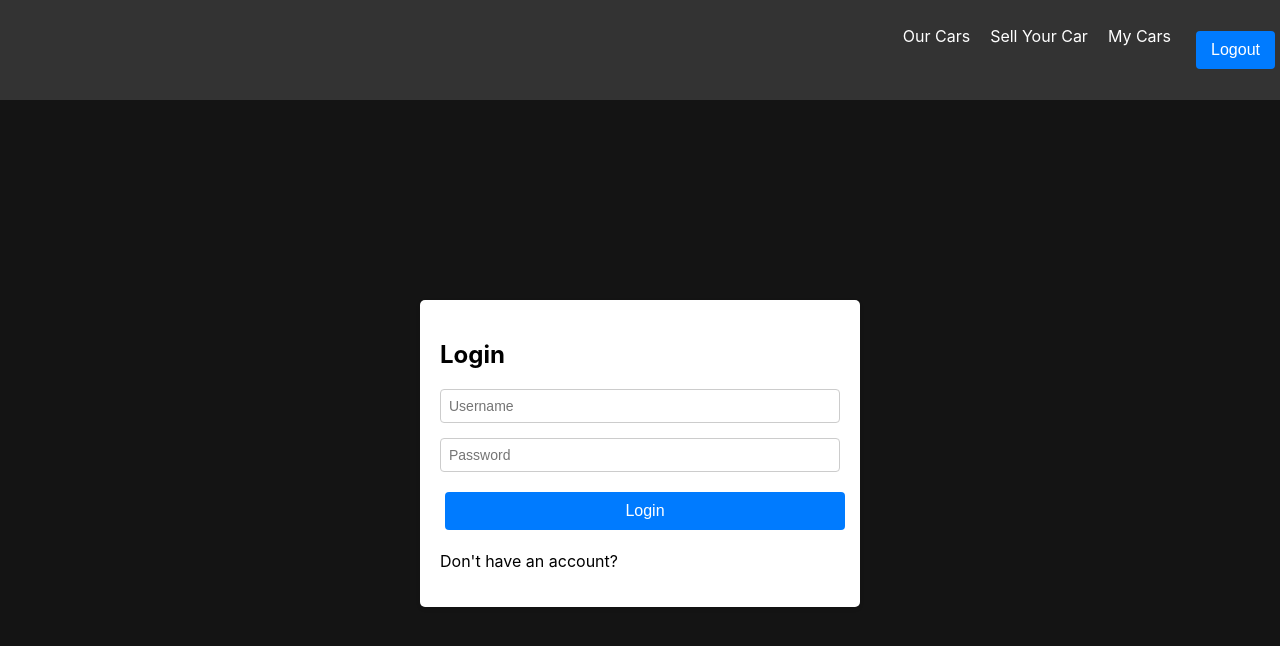
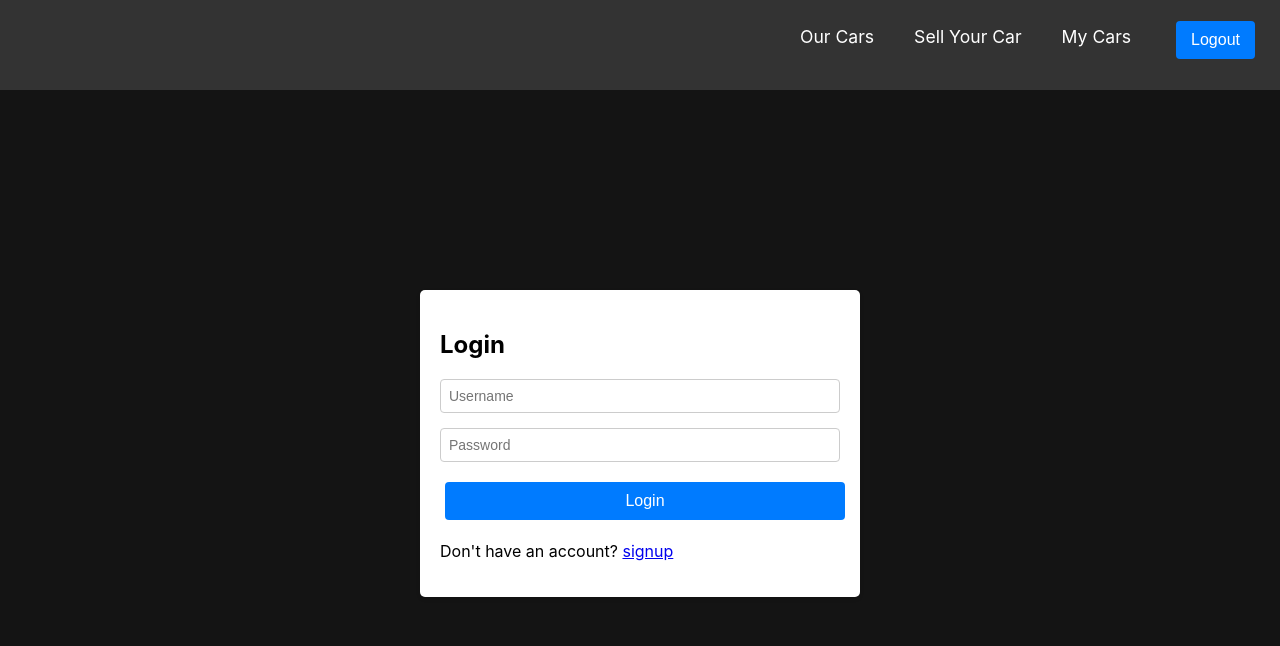
Before and after one commit to AsadSi/CarDraco, a React (Create React App) app: page / in a window 1280 px wide. Shown: the top 646 px of the page. Built offline with nearby package versions, Linux system fonts and the light colour scheme.

Commit message:
annoying button fixed

```diff
--- a/src/components/style/navbar.css
+++ b/src/components/style/navbar.css
@@ -12,17 +12,22 @@
   }
 
   li {
-    margin-left: 20px;
+    margin: 0 20px;
   }
 
-  a {
+  li a {
     color: #fff;
     text-decoration: none;
     transition: color 0.3s ease;
+    font-size: 1.1rem;
   }
 
-  a:hover {
+  li a:hover {
     color: #ccc;
+  }
+
+  li button {
+    margin-top: -5px;
   }
 
   .menu-icon {
@@ -47,8 +52,9 @@
       background-color: #333;
       padding: 10px 0;
       position: absolute;
-      top: 50px;
+      top: 35px;
       left: 0;
+      z-index: 99;
     }
 
     ul.menu-active {
```
